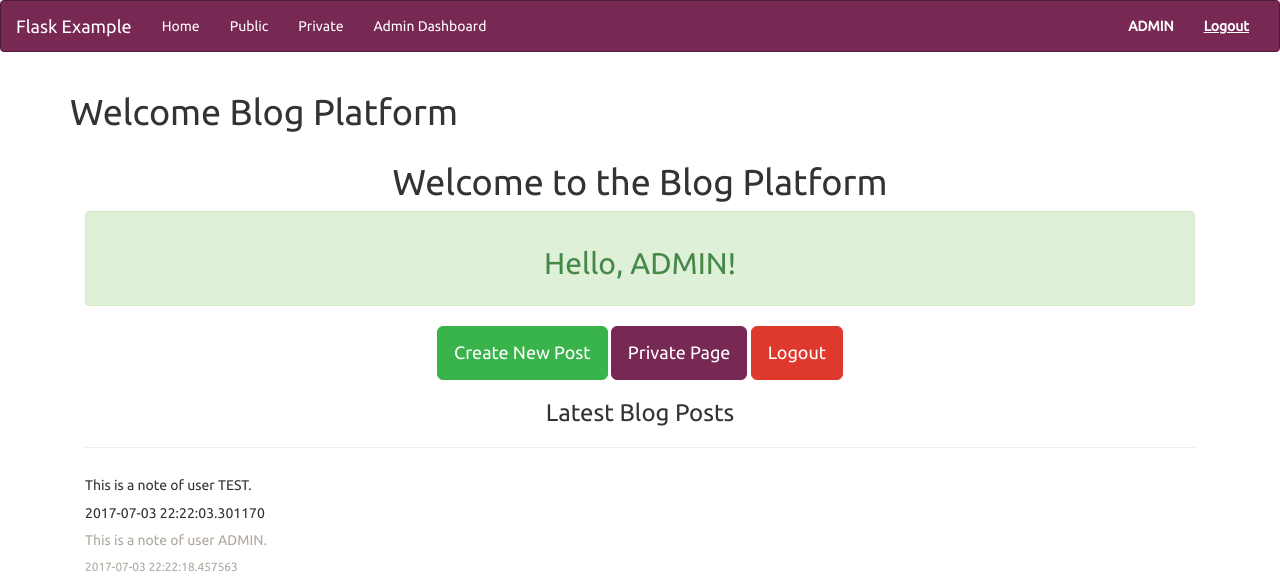
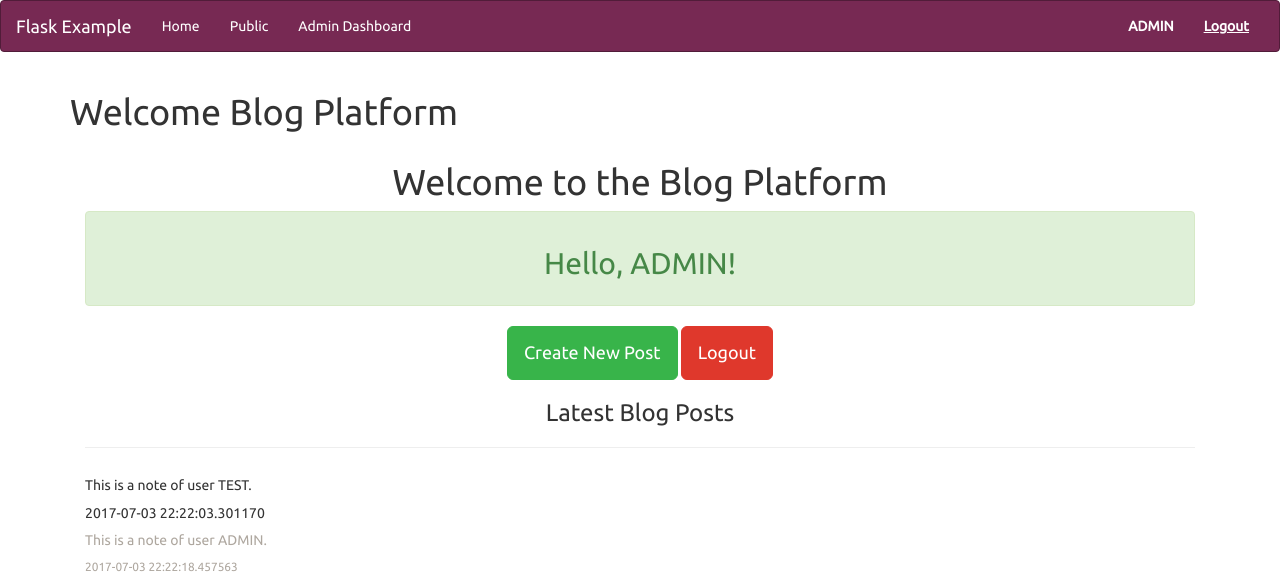
Before and after one commit to isak7o/assignment3, a Flask app: page / in a window 1280 px wide. Shown: the top 579 px of the page. Run offline with Flask 3, Linux system fonts and the light colour scheme; a user stored in the database is signed in; data comes from the database, SQL or seed files in the repository; both versions use the stored data as it was after the commit; some libraries are stand-ins or nearby versions.

Commit message:
new modification

```diff
--- a/softwaresikkerhet assignment2/flask-example-master/all-code/templates/index.html
+++ b/softwaresikkerhet assignment2/flask-example-master/all-code/templates/index.html
@@ -16,9 +16,7 @@
             <a href="{{ url_for('new_post') }}" class="btn btn-lg btn-success mx-2">
                 <i class="fas fa-plus-circle"></i> Create New Post
             </a>
-            <a href="{{ url_for('FUN_private') }}" class="btn btn-lg btn-info mx-2">
-                <i class="fas fa-user-lock"></i> Private Page
-            </a>
+
             <a href="{{ url_for('FUN_logout') }}" class="btn btn-lg btn-danger mx-2">
                 <i class="fas fa-sign-out-alt"></i> Logout
             </a>
--- a/softwaresikkerhet assignment2/flask-example-master/all-code/templates/layout.html
+++ b/softwaresikkerhet assignment2/flask-example-master/all-code/templates/layout.html
@@ -25,9 +25,7 @@
                 <ul class="nav navbar-nav">
                     <li><a href="{{ url_for('FUN_root') }}">Home</a></li>
                     <li><a href="{{ url_for('FUN_public') }}">Public</a></li>
-                    {% if session.get("current_user") %}
-                        <li><a href="{{ url_for('FUN_private') }}">Private</a></li>
-                    {% endif %}
+
                     {% if session.get("current_user") == "ADMIN" %}
                         <li><a href="{{ url_for('FUN_admin') }}">Admin Dashboard</a></li>
                     {% endif %}
```
Also changed, not shown: softwaresikkerhet assignment2/flask-example-master/all-code/database_file/notes.db, softwaresikkerhet assignment2/flask-example-master/all-code/database_file/users.db.
